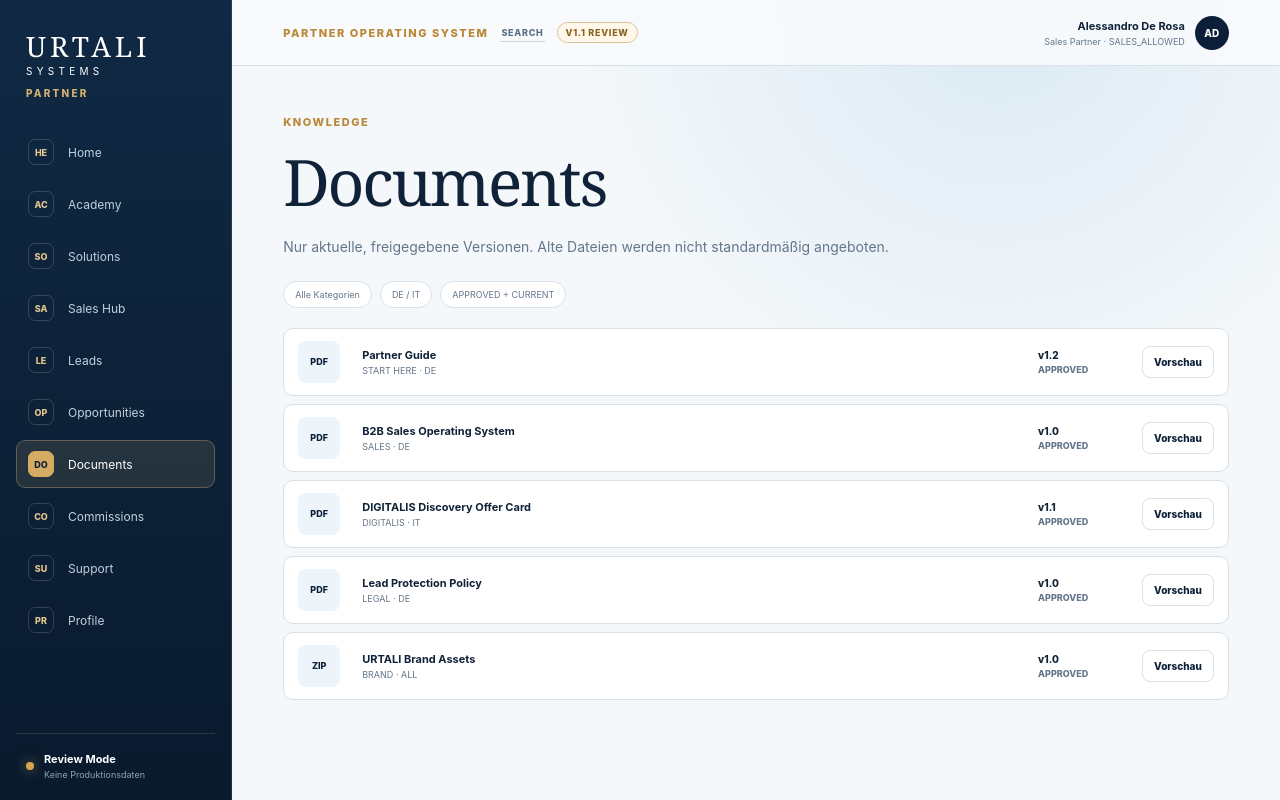
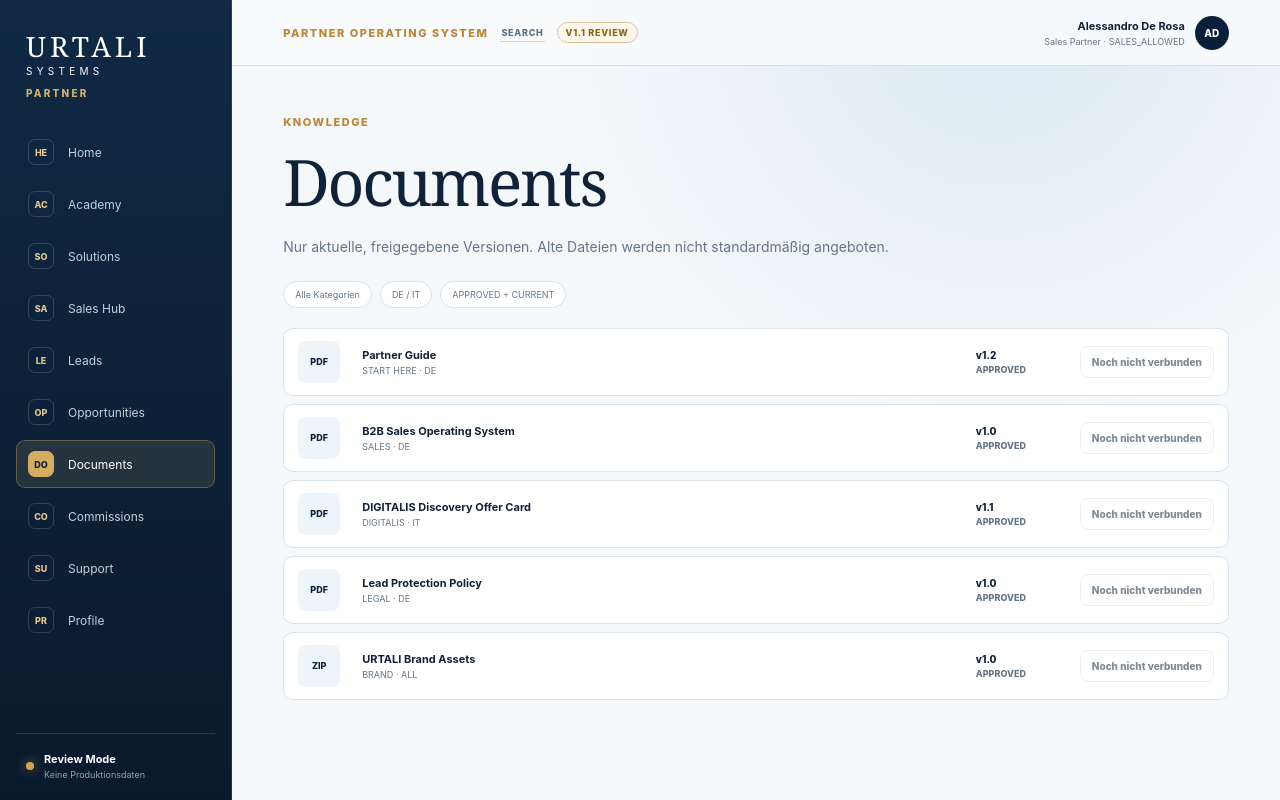
Before and after one commit to lavolpeofficial/vito-platform, a Next.js app in the folder apps/partner-portal/: page /documents in a window 1280 px wide. Built offline with nearby package versions, Linux system fonts and the light colour scheme.

Commit message:
chore(partner-portal): make review boundary explicit in apps/partner-portal/app/(portal)/documents/page.tsx

```diff
--- a/apps/partner-portal/app/(portal)/documents/page.tsx
+++ b/apps/partner-portal/app/(portal)/documents/page.tsx
@@ -15,7 +15,7 @@
             <div className="file-mark">{doc.type}</div>
             <div><strong>{doc.title}</strong><small>{doc.category} · {doc.language}</small></div>
             <div className="doc-version">v{doc.version}<small>{doc.status}</small></div>
-            <button type="button" className="button secondary small">Vorschau</button>
+            <button type="button" className="button secondary small" disabled title="Document storage is not connected in review mode">Noch nicht verbunden</button>
           </article>
         ))}
       </section>
```
